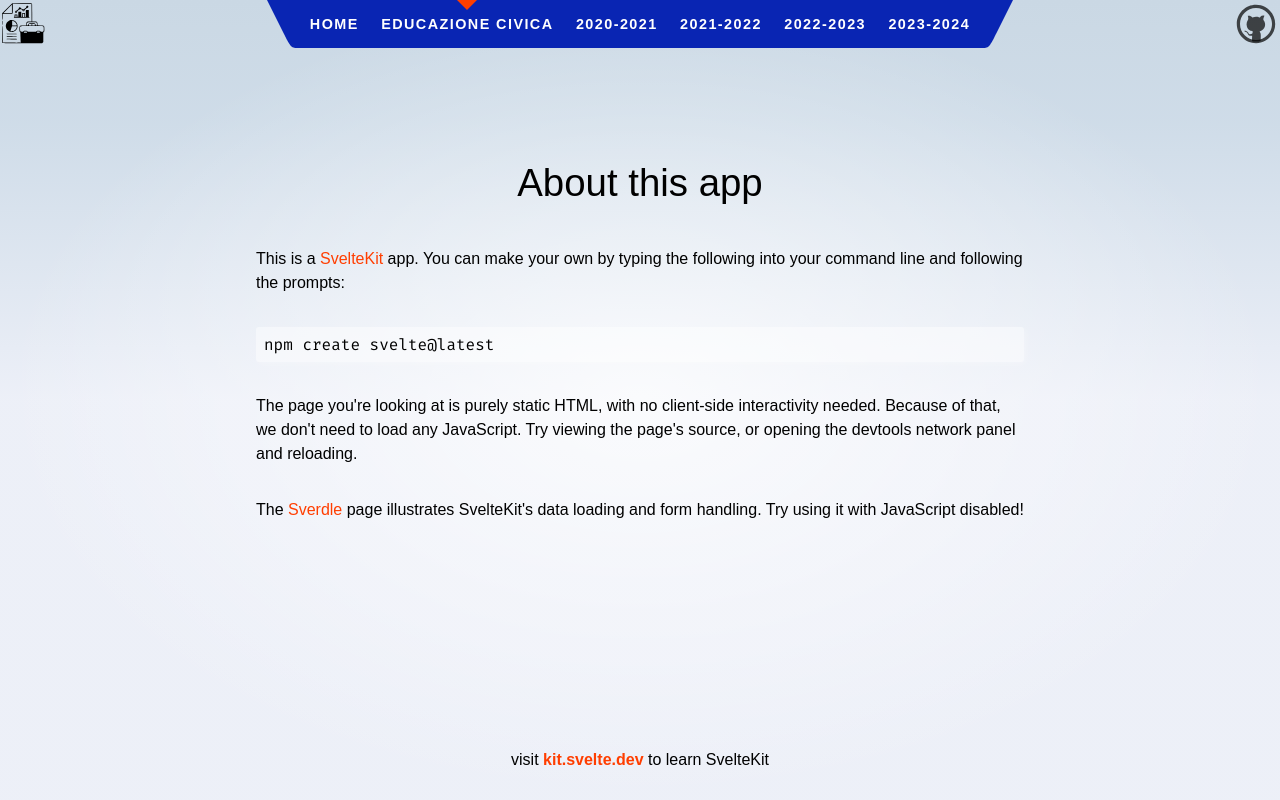
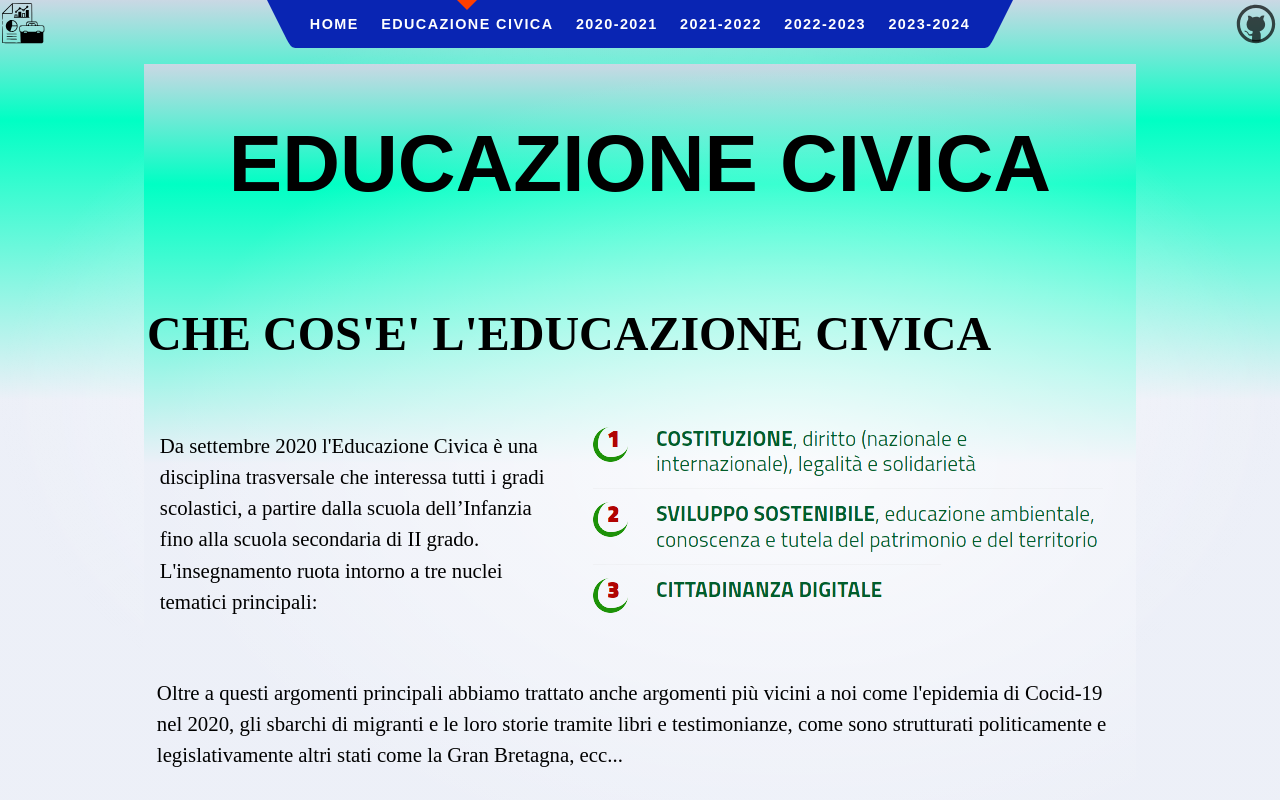
Before and after one commit to MarcoCellini/PortFolio, a SvelteKit app in the folder portfolio-ed-civica/: page /ed-civica in a window 1280 px wide. Shown: the top 800 px of the page. Built offline with nearby package versions, Linux system fonts and the light colour scheme.

Commit message:
add intro and ed-civica paga

```diff
--- a/portfolio-ed-civica/src/routes/+layout.svelte
+++ b/portfolio-ed-civica/src/routes/+layout.svelte
@@ -11,7 +11,11 @@
 	</main>
 
 	<footer>
-		<p>visit <a href="https://kit.svelte.dev">kit.svelte.dev</a> to learn SvelteKit</p>
+		<p>
+			Per maggiori informazioni scrivere a <a href="mailto:marco.cellini@istitutoagnelli.it"
+				>marco.cellini@istitutoagnelli.it</a
+			>
+		</p>
 	</footer>
 </div>
 
--- a/portfolio-ed-civica/src/routes/+page.svelte
+++ b/portfolio-ed-civica/src/routes/+page.svelte
@@ -1,59 +1,80 @@
 <script>
-	import Counter from './Counter.svelte';
-	import welcome from '$lib/images/svelte-welcome.webp';
-	import welcome_fallback from '$lib/images/svelte-welcome.png';
+	import scuola from '$lib/images/foto_scuola.jpg';
 </script>
 
 <svelte:head>
 	<title>Home</title>
-	<meta name="description" content="Svelte demo app" />
+	<meta name="description" content="Pagina iniziale del sito" />
 </svelte:head>
 
-<section>
-	<h1>
-		<span class="welcome">
-			<picture>
-				<source srcset={welcome} type="image/webp" />
-				<img src={welcome_fallback} alt="Welcome" />
-			</picture>
-		</span>
+<body>
+	<h1><b>EDUCAZIONE CIVICA</b></h1>
 
-		to your new<br />SvelteKit app
-	</h1>
+	<marquee class="name" align="middle" behavior="scroll" direction="left" scrolldelay="10">
+		<p>Created by Marco Cellini 4°Informatica</p>
+	</marquee>
 
-	<h2>
-		try editing <strong>src/routes/+page.svelte</strong>
-	</h2>
+	<table>
+		<tbody>
+			<tr>
+				<td colspan="3" class="title">
+					<h2><b>MI PRESENTO</b></h2>
+				</td>
+			</tr>
 
-	<Counter />
-</section>
+			<tr>
+				<td>
+					<img src={scuola} alt="foto-scuola" class="foto-scuola" />
+				</td>
+
+				<td>&nbsp;</td>
+
+				<td>
+					<p class="descrizione">
+						Mi chiamo Marco Cellini sono nato il 6 Settembre 2005 a Torino e frequento l'Istituto
+						Internazionale Edoardo Agnelli che si trova in corso Unione Sovietica 312; per maggiori
+						informazioni visionare il sito della scuola: <a
+							href="https://agnelli.it/"
+							target="_blank">https://agnelli.it/</a
+						>.
+						<br />Ho creato questo portfolio per raggruppare e successivamente pubblicare a tutti le
+						attività che ho svolto di Educazione Civica durante i miei anni scolastici spero sia di
+						aiuto non solo a me ma anche a tante altre persone che devono o dovranno intraprendere
+						lo studio di questa materia.
+						<br />Qui sotto vi lascio il video presentazione del mio istituto.
+					</p>
+				</td>
+			</tr>
+		</tbody>
+	</table>
+</body>
 
 <style>
-	section {
-		display: flex;
-		flex-direction: column;
-		justify-content: center;
-		align-items: center;
-		flex: 0.6;
+	h1 {
+		font-size: 5rem;
 	}
 
-	h1 {
-		width: 100%;
+	.name {
+		color: black;
+		font-size: 1.4rem;
 	}
 
-	.welcome {
-		display: block;
-		position: relative;
-		width: 100%;
-		height: 0;
-		padding: 0 0 calc(100% * 495 / 2048) 0;
+	h2 {
+		font-size: 3rem;
 	}
 
-	.welcome img {
-		position: absolute;
-		width: 100%;
-		height: 100%;
-		top: 0;
-		display: block;
+	.foto-scuola {
+		width: 450px;
+	}
+
+	.descrizione {
+		padding: 1%;
+		font-family: 'Times New Roman', Times, serif;
+		font-size: 1.1em;
+	}
+
+	.title {
+		text-align: center;
+		font-family: 'Times New Roman', Times, serif;
 	}
 </style>
--- a/portfolio-ed-civica/src/routes/Header.svelte
+++ b/portfolio-ed-civica/src/routes/Header.svelte
@@ -41,7 +41,7 @@
 	</nav>
 
 	<div class="corner">
-		<a href="https://github.com/MarcoCellini/PortFolio/tree/main/portfolio-ed-civica">
+		<a href="https://github.com/MarcoCellini/PortFolio/tree/main/portfolio-ed-civica" target="_blank">
 			<img src={github} alt="GitHub" />
 		</a>
 	</div>
--- a/portfolio-ed-civica/src/routes/ed-civica/+page.svelte
+++ b/portfolio-ed-civica/src/routes/ed-civica/+page.svelte
@@ -1,26 +1,71 @@
+<script>
+	import punti from '$lib/images/punti.png';
+</script>
+
 <svelte:head>
-	<title>About</title>
-	<meta name="description" content="About this app" />
+	<title>Ed-Civica</title>
+	<meta name="description" content="Spiegazione della materia" />
 </svelte:head>
 
-<div class="text-column">
-	<h1>About this app</h1>
+<body>
+	<h1><b>EDUCAZIONE CIVICA</b></h1>
 
-	<p>
-		This is a <a href="https://kit.svelte.dev">SvelteKit</a> app. You can make your own by typing the
-		following into your command line and following the prompts:
-	</p>
+	<table>
+		<tbody>
+			<tr>
+				<td colspan="3" class="title">
+					<h2><b>CHE COS'E' L'EDUCAZIONE CIVICA</b></h2>
+				</td>
+			</tr>
 
-	<pre>npm create svelte@latest</pre>
+			<tr>
+				<td>&nbsp;</td>
 
-	<p>
-		The page you're looking at is purely static HTML, with no client-side interactivity needed.
-		Because of that, we don't need to load any JavaScript. Try viewing the page's source, or opening
-		the devtools network panel and reloading.
-	</p>
+				<td>
+					<p class="descrizione">
+						Da settembre 2020 l'Educazione Civica è una disciplina trasversale che interessa tutti i
+						gradi scolastici, a partire dalla scuola dell’Infanzia fino alla scuola secondaria di II
+						grado.
+						<br />L'insegnamento ruota intorno a tre nuclei tematici principali:
+					</p>
+				</td>
 
-	<p>
-		The <a href="/sverdle">Sverdle</a> page illustrates SvelteKit's data loading and form handling. Try
-		using it with JavaScript disabled!
-	</p>
-</div>
+				<td>
+					<img src={punti} alt="foto-scuola" class="foto-scuola" />
+				</td>
+			</tr>
+
+			<tr>
+				<td colspan="3">
+					<p class="descrizione">
+						Oltre a questi argomenti principali abbiamo trattato anche argomenti più vicini a noi
+						come l'epidemia di Cocid-19 nel 2020, gli sbarchi di migranti e le loro storie tramite
+						libri e testimonianze, come sono strutturati politicamente e legislativamente altri
+						stati come la Gran Bretagna, ecc...
+					</p>
+				</td>
+			</tr>
+		</tbody>
+	</table>
+</body>
+
+<style>
+	h1 {
+		font-size: 5rem;
+	}
+
+	h2 {
+		font-size: 3rem;
+	}
+
+	.title {
+		text-align: left;
+		font-family: 'Times New Roman', Times, serif;
+	}
+
+	.descrizione {
+		padding: 1%;
+		font-family: 'Times New Roman', Times, serif;
+		font-size: 1.3em;
+	}
+</style>
--- a/portfolio-ed-civica/src/routes/styles.css
+++ b/portfolio-ed-civica/src/routes/styles.css
@@ -5,7 +5,7 @@
 		Cantarell, 'Open Sans', 'Helvetica Neue', sans-serif;
 	--font-mono: 'Fira Mono', monospace;
 	--color-bg-0: rgb(202, 216, 228);
-	--color-bg-1: hsl(209, 36%, 86%);
+	--color-bg-1: #00FFC4;
 	--color-bg-2: hsl(224, 44%, 95%);
 	--color-theme-1: #ff3e00;
 	--color-theme-2: #4075a6;
```
Also changed, not shown: portfolio-ed-civica/src/lib/images/foto_scuola.jpg (added), portfolio-ed-civica/src/lib/images/punti.png (added).
